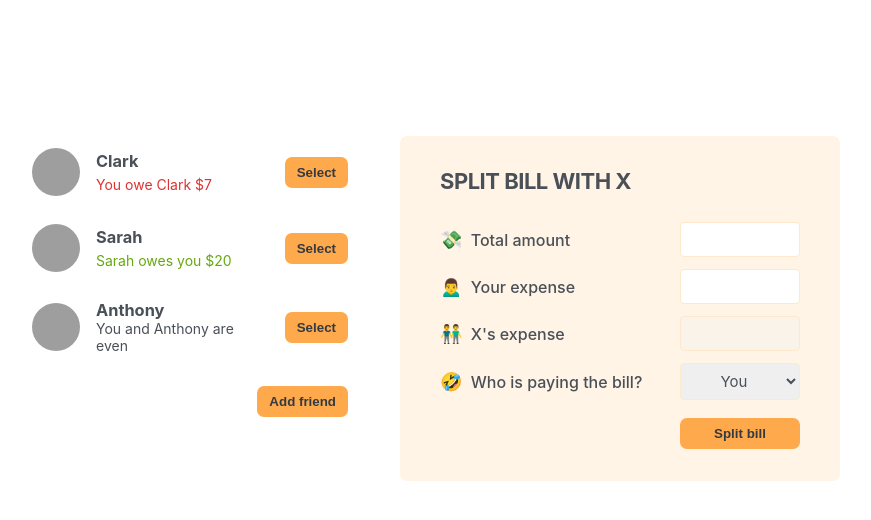
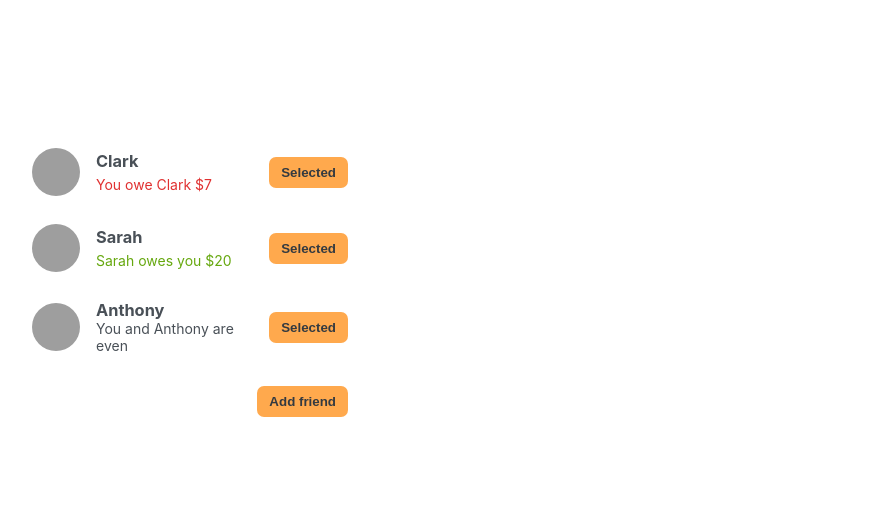
Before and after one commit to acharayaP03/Eat-and-split, a React (Create React App) app: page / in a window 1280 px wide. Shown: the top 520 px of the page, without its empty margins (210-1081 px from the left). Built offline with nearby package versions, Linux system fonts and the light colour scheme; grey boxes are pictures that could not be loaded.

Commit message:
hook top level state

```diff
--- a/src/App.js
+++ b/src/App.js
@@ -1,3 +1,4 @@
+
 import { useState } from "react";
 
 const initialFriends = [
@@ -30,6 +31,7 @@ function Button({ children, onClick }) {
 export default function App() {
   const [showAddFriendForm, setShowAddFriendForm] = useState(false);
   const [ friends, setFriends ] = useState(initialFriends);
+  const [selectedFriend, setSelectedFriend] = useState(null);
 
   function handleAddFriend() {
     setShowAddFriendForm((show) => !show)
@@ -39,10 +41,21 @@ export default function App() {
     setFriends((friends) => [...friends, friend ]);
     setShowAddFriendForm(false)
   }
+
+  function handleSelectFriend(friend) {
+    // setSelectedFriend(friend)
+    setSelectedFriend((selected) => {
+      if(selected && selected.id === friend.id) {
+        return null
+      }
+      return friend
+    })
+    setShowAddFriendForm(false)
+  }
   return (
     <div className="app">
         <div className="sidebar">
-          <FriendList friends={friends}/>
+          <FriendList friends={friends} onSelection={handleSelectFriend} selectedFriend={selectedFriend}/>
           { showAddFriendForm && <FormAddFriend onAddNewFriend={handleAddNewFriend}/>}
 
           <Button onClick={handleAddFriend}>
@@ -51,24 +64,25 @@ export default function App() {
             }
          </Button>
         </div>
-        <FormSplitBill/>
+        { selectedFriend && <FormSplitBill selectedFriend={ selectedFriend }/>}
     </div>
   )
 }
 
-function FriendList({ friends}) {
+function FriendList({ friends, onSelection, selectedFriend}) {
   return (
     <ul>
     {
-      friends.map(friend => <Friend key={friend.id} friend={friend} />)
+      friends.map(friend => <Friend key={friend.id} friend={friend} onSelection={onSelection} selectedFriend={selectedFriend}/>)
     }
     </ul>
   )
 }
 
-function Friend({ friend }) {
+function Friend({ friend, onSelection, selectedFriend }) {
+const isSelected = selectedFriend?.id === friend.id
   return(
-    <li>
+    <li className={ isSelected ? 'selected': ''}>
       <img src={friend.image} alt={friend.name} />
       <h3>{friend.name}</h3>
 
@@ -81,7 +95,7 @@ function Friend({ friend }) {
         {friend.balance === 0  && (
           <p>You and {friend.name} are even</p>
         )}
-        <Button>Select</Button>
+        <Button onClick={() => onSelection(friend)}>{ isSelected ? 'Close' : 'Selected' }</Button>
     </li>
   )
 }
@@ -123,24 +137,24 @@ function FormAddFriend({ onAddNewFriend}) {
   )
 }
 
-function FormSplitBill() {
+function FormSplitBill({ selectedFriend }) {
   return (
     <form className="form-split-bill">
-      <h2>Split bill with X</h2>
+      <h2>Split bill with {selectedFriend.name}</h2>
       <label>💸 Total amount</label>
       <input type="text" />
 
       <label>🙍‍♂️ Your expense</label>
       <input type="text" />
 
-      <label>👬 X's expense</label>
+      <label>👬 {selectedFriend.name}'s expense</label>
       <input type="text" disabled/>
 
 
       <label>🤣 Who is paying the bill?</label>
       <select>
         <option value="you">You</option>
-        <option value="friend">X</option>
+        <option value="friend">{ selectedFriend.name} </option>
       </select>
 
       <Button>Split bill</Button>
```
